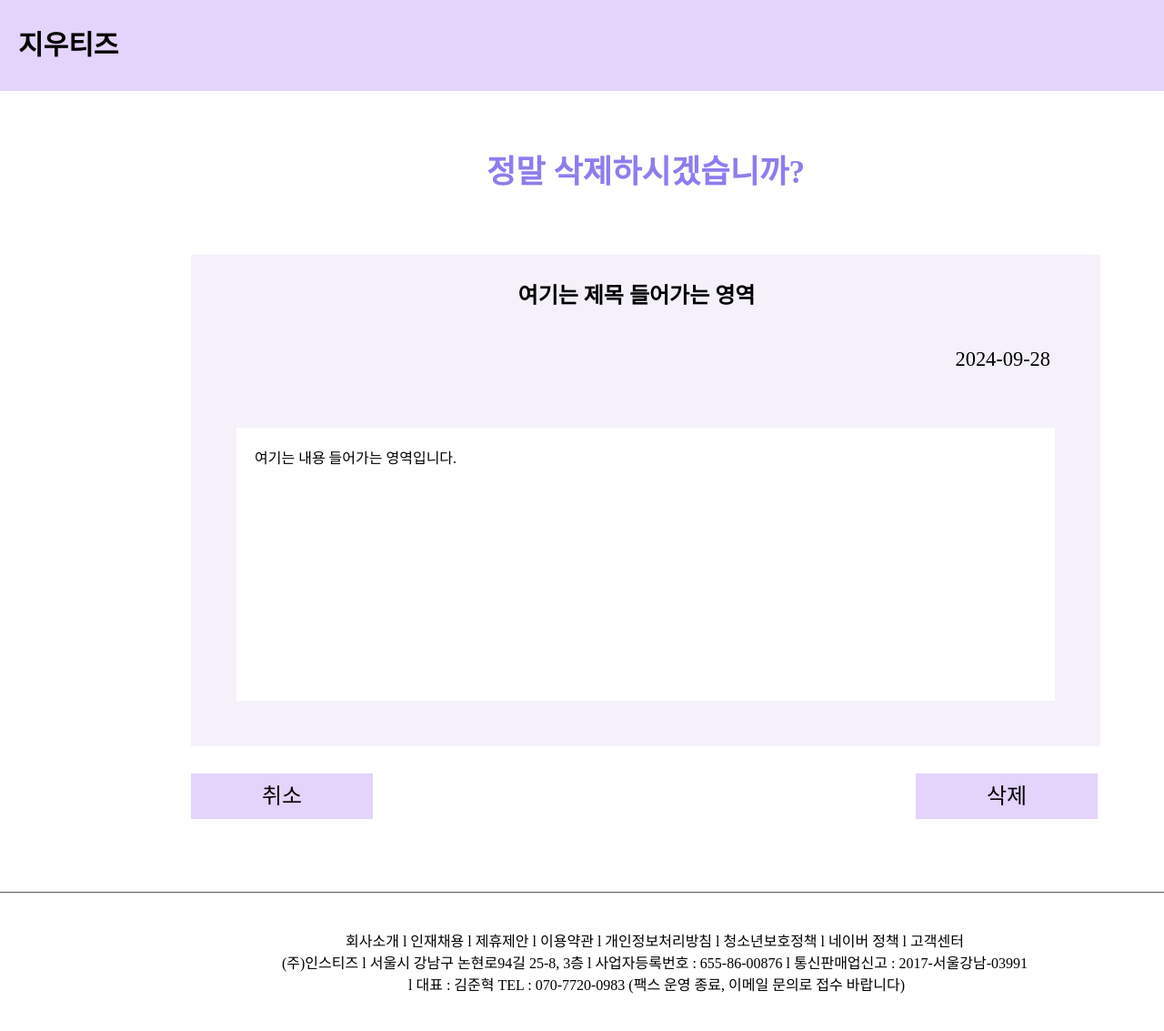
After one commit to gaebaljoa/2309_, a PHP site: page /delete.html in a window 1280 px wide; the page is wider, and only the part inside the window is pictured. The commit adds this page. Shown: that part at 91% size. Run offline with PHP 8.4, Linux system fonts and the light colour scheme.

Commit message:
241024 delete.php

```diff
--- a/jiwootiz/src/css/jiwootiz.css
+++ b/jiwootiz/src/css/jiwootiz.css
@@ -255,6 +255,26 @@ td>a:hover {
 
 
 
+/* delete.php */
+.d_warning {
+    /* background-color: aquamarine; */
+    width: 100%;
+    height: 80px;
+    text-align: center;
+    line-height: 80px;
+    font-size: 2.2rem;
+    color: 	#8F7CEE;
+    margin-bottom: 50px;
+}
+
+.d_btn>.cancelbtn {
+    margin: 30px 593px 30px 0;
+}
+
+
+
+
+
 /* footer.php - footer */
 .footer {
     width: 1440px;
--- /dev/null
+++ b/jiwootiz/src/delete.html
@@ -0,0 +1,42 @@
+<!DOCTYPE html>
+<html lang="en">
+<head>
+    <meta charset="UTF-8">
+    <meta name="viewport" content="width=device-width, initial-scale=1.0">
+    <link rel="stylesheet" href="./css/jiwootiz.css">
+    <title>지우티즈</title>
+</head>
+<body>
+    <div class="header">
+        <div class="logo">지우티즈</div>
+    </div>
+    <div class="main">
+        <div class="d_warning">
+            <b>정말 삭제하시겠습니까?</b>
+        </div>
+        <div class="d_container">
+            <div class="d_header">
+                <b class="d_title">여기는 제목 들어가는 영역</b>
+            </div>
+            <div class="d_create_at">
+                <span>2024-09-28</span>
+            </div>
+            <div class="d_main">
+                <div class="d_content">여기는 내용 들어가는 영역입니다.</div>
+            </div>
+        </div>
+        <div class="d_btn">
+            <a class="cancelbtn" href="/jiwootiz/src/list.php">취소</a>
+            <a class="deletebtn" href="/jiwootiz/src/delete.php">삭제</a>
+        </div>
+    </div>
+    <div class="footer">
+        <p class="footerline"></p>
+        <div class="introduction">
+            <p>회사소개 l 인재채용 l 제휴제안 l 이용약관 l 개인정보처리방침 l 청소년보호정책 l 네이버 정책 l 고객센터</p>
+            <p>(주)인스티즈 l 서울시 강남구 논현로94길 25-8, 3층 l 사업자등록번호 : 655-86-00876 l 통신판매업신고 : 2017-서울강남-03991</p>
+            <p> l 대표 : 김준혁 TEL : 070-7720-0983 (팩스 운영 종료, 이메일 문의로 접수 바랍니다)</p>
+        </div>
+    </div>
+</body>
+</html>
```
Also changed, not shown: jiwootiz/src/delete.php (added, +123 -0 lines), jiwootiz/src/detail.php (+4 -4 lines), jiwootiz/src/lib/lib_db.php (+31 -0 lines).
